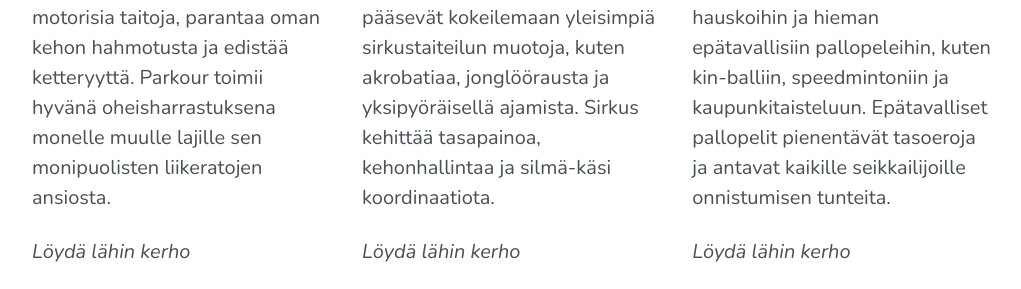
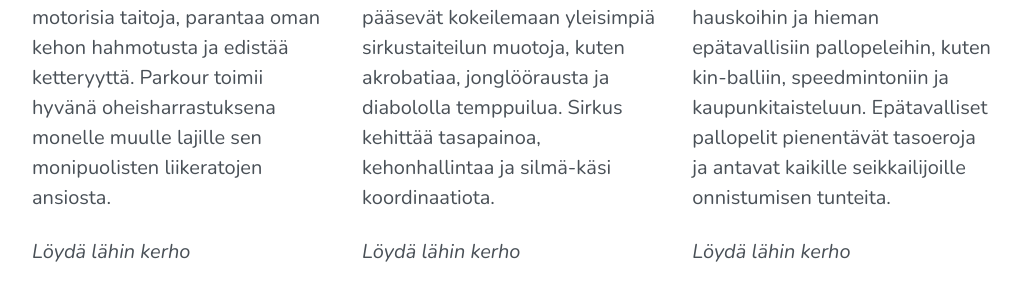
Before and after one commit to Funktum/weemove, a Jekyll site: the page built from _pages/home.md, in a window 1280 px wide and 900 px high, scrolled down 3055 px. Shown: the part 286-575 px from the top of the window, without its empty margins (128-1149 px from the left). Built offline with Jekyll 4.4.1, drawn with Linux system fonts in a browser that asks for light colours; our own code applies the rules of GitHub Pages for plain Markdown files; a script that is not in the unit is left out; some of the changed text lies outside the part shown.

Commit message:
Update home.md

```diff
--- a/_pages/home.md
+++ b/_pages/home.md
@@ -48,7 +48,7 @@ _Löydä lähin kerho_
 <div class="w-33-l pb3" markdown="1">
 ## WEE Circus
 
-WEE Circuksessa lapset pääsevät kokeilemaan yleisimpiä sirkustaiteilun muotoja, kuten akrobatiaa, jonglöörausta ja yksipyöräisellä ajamista. Sirkus kehittää tasapainoa, kehonhallintaa ja silmä-käsi koordinaatiota.
+WEE Circuksessa lapset pääsevät kokeilemaan yleisimpiä sirkustaiteilun muotoja, kuten akrobatiaa, jonglöörausta ja diabololla temppuilua. Sirkus kehittää tasapainoa, kehonhallintaa ja silmä-käsi koordinaatiota.
 
 _Löydä lähin kerho_
 
```
